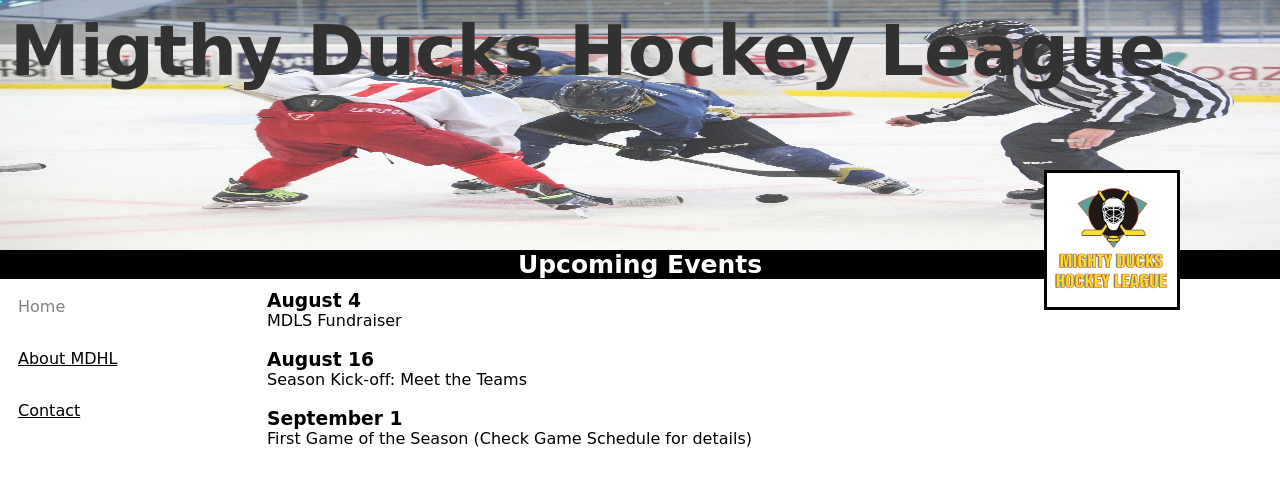
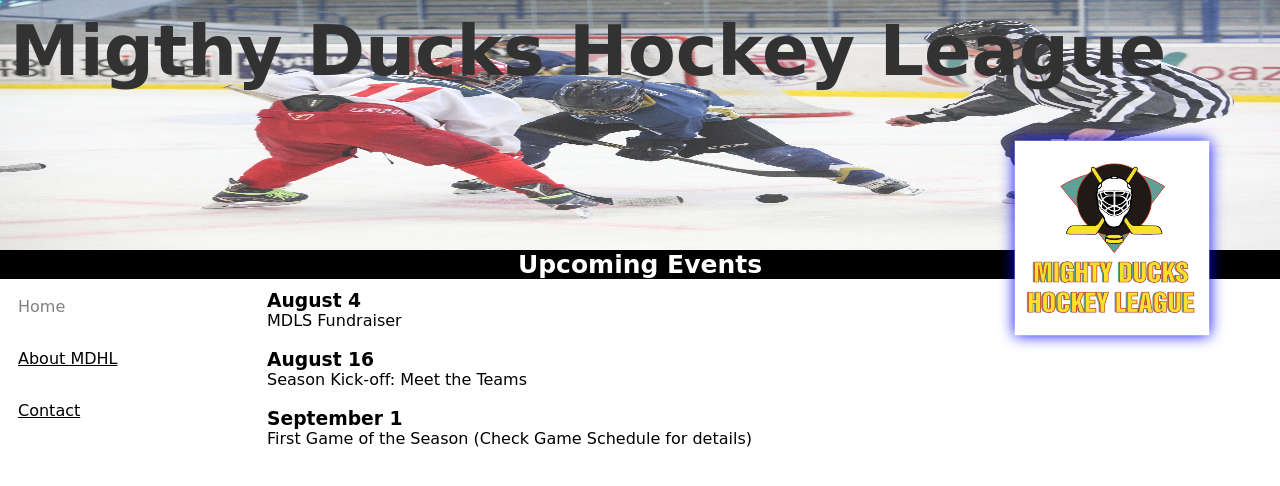
Before and after one commit to TiziBradaschia/BradaschiaMDHL, a plain HTML site: page index.html in a window 1280 px wide. In both pictures the pointer is over the picture 1112 px from the left and 238 px from the top of the page. Drawn offline with Linux system fonts and the light colour scheme.

Commit message:
Se agrega favicon y transform

```diff
--- a/asset/styles/style.css
+++ b/asset/styles/style.css
@@ -28,12 +28,20 @@ h2 {
   top: 170px;
   right: 100px;
   border: 3px solid;
+
+ /* rotate: 53deg;  */
+
 }
 .logo > figure > img {
   width: 130px;
   height: 130px;
   /*filter: drop-shadow(0 0 5px blue); util para sombrear la imagen*/
   background-color: white;
+}
+.logo > figure > img:hover {
+  filter: drop-shadow(0 0 5px blue); /*util para sombrear la imagen*/
+  background-color:none;
+  transform: scale(1.5);
 }
 /* .titulo {
   margin: 2px;
--- a/index.html
+++ b/index.html
@@ -5,6 +5,7 @@
     <meta http-equiv="X-UA-Compatible" content="IE=edge"/>
     <meta name="viewport" content="width=device-width, initial-scale=1.0"/>
     <link rel="stylesheet" href="./asset/styles/style.css"/>
+    <link rel="shortcut icon" href="./asset/img/Logo-Mighty-ducks-01.ico" type="image/x-icon">
     <title>Duck Hockey League</title>
   </head>
   <body>
```
Also changed, not shown: pages/about.html (+1 -0 lines), pages/contact.html (+1 -0 lines), asset/img/Logo-Mighty-ducks-01.ico (added).
